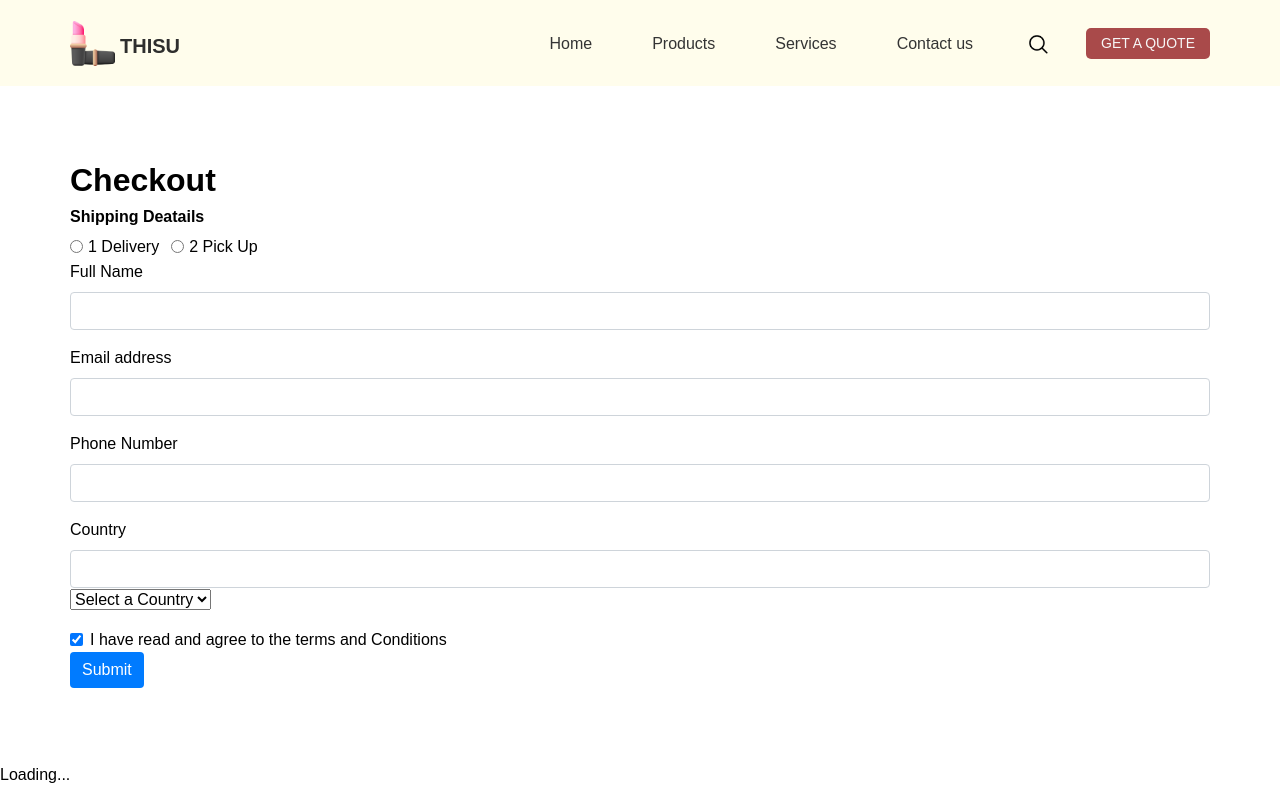
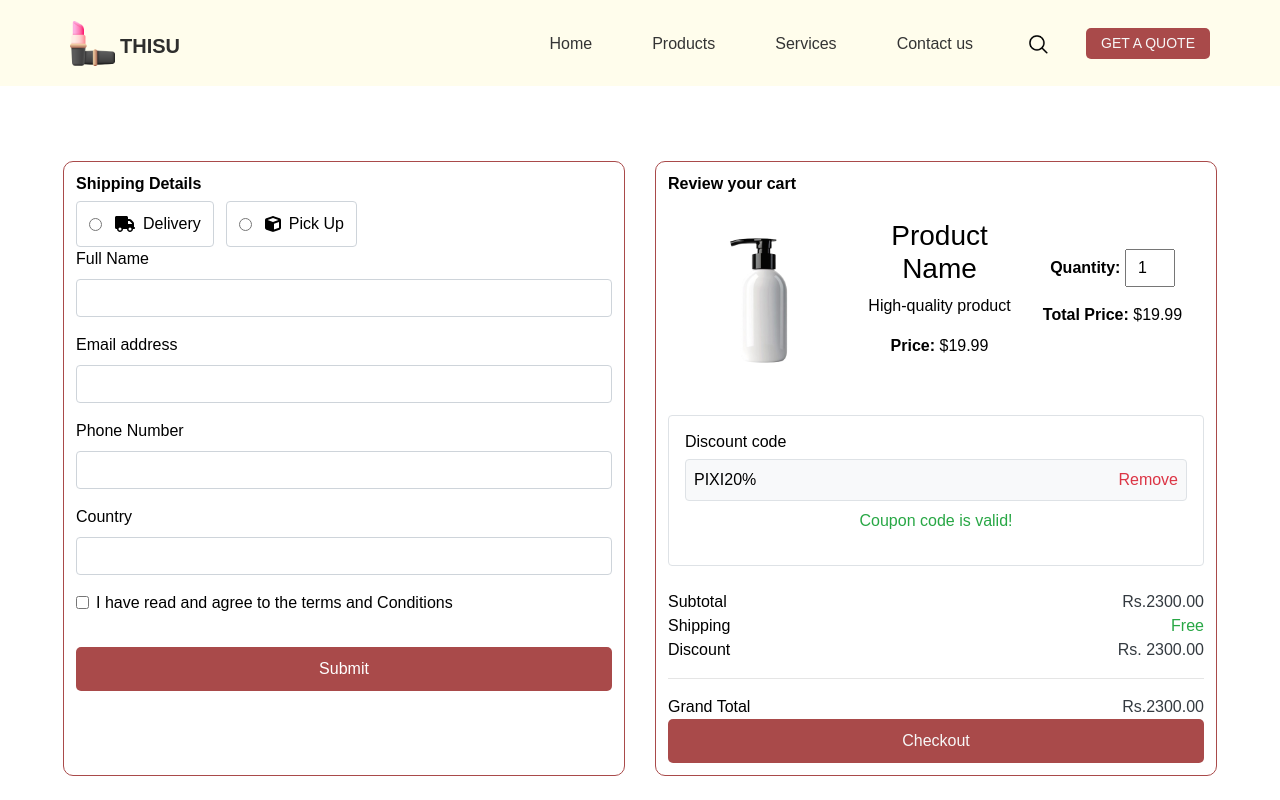
Before and after one commit to Loochi-02/practical_1, a React (Vite) app: page /Checkout in a window 1280 px wide. Shown: the top 800 px of the page. Built offline with nearby package versions, Linux system fonts and the light colour scheme.

Commit message:
checkout page design

```diff
--- a/public/css/style.css
+++ b/public/css/style.css
@@ -372,6 +372,12 @@ a:focus {
   text-transform: uppercase;
 }
 
+/* @media (max-width: 500px) {
+  .tasty_section h2 {
+    font-size: 10px;
+  }
+} */
+
 /* end tasty section */
 
 /* client section */
@@ -545,8 +551,8 @@ a:focus {
 #card {
   /* border-radius: 10px; */
   /* border: 2px solid black; */
-  box-shadow: 2px 2px 8px rgba(77, 65, 65, 0.2); /* Custom shadow */
-  background-color: #f7f7f7;
+  box-shadow: 2px 2px 4px rgba(77, 65, 65, 0.2); /* Custom shadow */
+  background-color: #fffdec;
 }
 
 .leftColumn {
@@ -567,7 +573,7 @@ a:focus {
   border: 2px solid red;
 }
 
-@keyframes bounce {
+/* @keyframes bounce {
   0% {
     transform: translateY(0);
   }
@@ -581,7 +587,7 @@ a:focus {
 
 .location-icon {
   animation: bounce 5s infinite ease-in-out;
-}
+} */
 
 .product-container {
   display: flex;
--- a/src/pages/Cart.jsx
+++ b/src/pages/Cart.jsx
@@ -123,7 +123,7 @@ const Cart = () => {
                   display: "flex",
                 }}
               >
-                <div className="card rounded-3 shadow-lg" id="card">
+                <div className="card rounded-3" id="card">
                   <div className="card-body">
                     {/* <FontAwesomeIcon icon={faGifts}/> */}
 
--- a/src/pages/Checkout.jsx
+++ b/src/pages/Checkout.jsx
@@ -1,15 +1,46 @@
+import { faCube } from "@fortawesome/free-solid-svg-icons/faCube";
+import { faTruck } from "@fortawesome/free-solid-svg-icons/faTruck";
+import { FontAwesomeIcon } from "@fortawesome/react-fontawesome";
+
 const Checkout = () => {
   return (
     <>
       <section className="cart_section layout_padding">
-        <div className="container">
-          <h2 className="font-weight-bold">Checkout</h2>
-          <h6>
-            <strong>Shipping Deatails</strong>
-          </h6>
-          <form className="shipping-form">
+        {/* <h2 className="font-weight-bold">Checkout</h2> */}
+
+        <div
+          className="container col-lg-6 col-xl-6 col-md-12 col-sm-12  pb-3 px-2"
+          style={{
+            display: "grid",
+            gridTemplateColumns: "repeat(2, 1fr)",
+            gridTemplateRows: "auto",
+            gap: "30px",
+          }}
+        >
+          <form
+            className="shipping-form"
+            style={{
+              border: "0.6px solid #a94a4a",
+              padding: "0.75rem",
+              borderRadius: "10px",
+            }}
+          >
+            <h6>
+              <strong>Shipping Details</strong>
+            </h6>
             <div className="radio-btns">
-              <div className="form-check form-check-inline">
+              <div
+                className="form-check form-check-inline"
+                style={{
+                  border: "1px solid #ced4da",
+                  padding: "0.375rem 0.75rem",
+                  borderRadius: "0.25rem",
+                  fontSize: "1rem",
+                  fontWeight: "400",
+                  lineHeight: "1.5",
+                  // width: "47.75%",
+                }}
+              >
                 <input
                   className="form-check-input"
                   type="radio"
@@ -17,11 +48,37 @@ const Checkout = () => {
                   id="inlineRadio1"
                   value="option1"
                 />
-                <label className="form-check-label" for="inlineRadio1">
-                  1 Delivery
+
+                <FontAwesomeIcon
+                  className="delivery-icon d-flex align-items-center"
+                  icon={faTruck}
+                  style={{
+                    color: "black",
+                    fontSize: "1rem",
+                    margin: "0.5rem",
+                    // width: "1rem",
+                    // height: "10",
+                    // alignItems: "center",
+                    // position: "relative",
+                  }}
+                />
+
+                <label className="form-check-label" htmlFor="">
+                  Delivery
                 </label>
               </div>
-              <div className="form-check form-check-inline">
+              <div
+                className="form-check form-check-inline"
+                style={{
+                  border: "1px solid #ced4da",
+                  padding: "0.375rem 0.75rem",
+                  borderRadius: "0.25rem",
+                  fontSize: "1rem",
+                  fontWeight: "400",
+                  lineHeight: "1.5",
+                  // width: "47.75%",
+                }}
+              >
                 <input
                   className="form-check-input"
                   type="radio"
@@ -29,13 +86,25 @@ const Checkout = () => {
                   id="inlineRadio2"
                   value="option2"
                 />
-                <label className="form-check-label" for="inlineRadio2">
-                  2 Pick Up
-                </label>
+
+                <FontAwesomeIcon
+                  className="pick-up-icon d-flex align-items-center"
+                  icon={faCube}
+                  style={{
+                    color: "black",
+                    fontSize: "1rem",
+                    margin: "0.5rem",
+                    // width: "1rem",
+                    // height: "10",
+                    // alignItems: "center",
+                    // position: "relative",
+                  }}
+                />
+                <label className="form-check-label"> Pick Up</label>
               </div>
             </div>
             <div className="mb-3">
-              <label for="exampleInputName" className="form-label">
+              <label htmlFor="exampleInputName" className="form-label">
                 Full Name
               </label>
               <input
@@ -46,7 +115,7 @@ const Checkout = () => {
               />
             </div>
             <div className="mb-3">
-              <label for="exampleInputEmail1" className="form-label">
+              <label htmlFor="exampleInputEmail1" className="form-label">
                 Email address
               </label>
               <input
@@ -57,7 +126,7 @@ const Checkout = () => {
               />
             </div>
             <div className="mb-3">
-              <label for="exampleInputNumber" className="form-label">
+              <label htmlFor="exampleInputNumber" className="form-label">
                 Phone Number
               </label>
               <input
@@ -68,7 +137,7 @@ const Checkout = () => {
               />
             </div>
             <div className="mb-3">
-              <label for="exampleInputCountry" className="form-label">
+              <label htmlFor="exampleInputCountry" className="form-label">
                 Country
               </label>
               <input
@@ -76,11 +145,11 @@ const Checkout = () => {
                 className="form-control"
                 id="exampleInputCountry"
               />
-              <select>
+              {/* <select style={{ lineHeight: "50px", fontSize: "15px" }}>
                 <option>Select a Country</option>
                 <option>India</option>
                 <option>Canada</option>
-              </select>
+              </select> */}
             </div>
             <div className="form-check">
               <input
@@ -88,16 +157,137 @@ const Checkout = () => {
                 type="checkbox"
                 value=""
                 id="flexCheckChecked"
-                checked
+                // checked
               />
-              <label className="form-check-label" for="flexCheckChecked">
+              <label className="form-check-label" htmlFor="flexCheckChecked">
                 I have read and agree to the terms and Conditions
               </label>
             </div>
-            <button type="submit" className="btn btn-primary">
+            <button
+              type="submit"
+              className="custom_orange-btn"
+              style={{
+                marginTop: "2rem",
+                backgroundColor: "#a94a4a",
+                color: "white",
+                fontWeight: "150",
+                width: "100%",
+              }}
+            >
               Submit
             </button>
           </form>
+
+          <div
+            className="cart_summery"
+            style={{
+              border: "0.6px solid #a94a4a",
+              padding: "0.75rem",
+              borderRadius: "10px",
+            }}
+          >
+            <h6>
+              <strong>Review your cart</strong>
+            </h6>
+            <div className="product-container">
+              {/* <!-- Column 3: Product Image --> */}
+              <div className="column">
+                <img
+                  className="product-image"
+                  src="images/cream-product.png"
+                  alt="Product"
+                />
+              </div>
+
+              {/* <!-- Column 1: Product Details --> */}
+              <div className="column">
+                <h3>Product Name</h3>
+                <p>High-quality product</p>
+                <p>
+                  <strong>Price:</strong> $19.99
+                </p>
+              </div>
+
+              {/* <!-- Column 2: Quantity, Total Price, Delete --> */}
+              <div className="column">
+                <p>
+                  <strong>Quantity:</strong>{" "}
+                  <input
+                    type="number"
+                    className="quantity-input"
+                    value="1"
+                    min="1"
+                  />
+                </p>
+                <p>
+                  <strong>Total Price:</strong> $19.99
+                </p>
+                {/* <button className="delete-btn">Delete</button> */}
+              </div>
+            </div>
+            <div className="mt-4 p-3 border rounded mb-4">
+              <h6 className="fw-bold">Discount code</h6>
+              <div className="d-flex flex-column flex-md-row justify-content-between align-items-center border p-2 rounded bg-light">
+                <div className="d-flex align-items-center">
+                  <i className="bi bi-ticket-detailed text-primary fs-4 me-2"></i>
+                  <span className="fw-bold">PIXI20%</span>
+                </div>
+                <a href="#" className="text-danger fw-bold mt-2 mt-md-0">
+                  Remove
+                </a>
+              </div>
+              <p className="text-success mt-2 text-center text-md-start">
+                Coupon code is valid!
+              </p>
+            </div>
+
+            <div className="d-flex justify-content-between">
+              <span>Subtotal</span>
+              <span className="text-dark fw-bold">Rs.2300.00</span>
+            </div>
+
+            <div className="order">
+              <div className="d-flex justify-content-between">
+                <span>Shipping</span>
+                <span className="text-success fw-bold">Free</span>
+              </div>
+
+              <div className="d-flex justify-content-between">
+                <span>Discount</span>
+                <span className="text-dark fw-bold">Rs. 2300.00</span>
+              </div>
+
+              {/* <div className="row d-flex justify-content-between">
+                <div className="leftOne">
+                  <p>Discount</p>
+                </div>
+                <div className="rightOne">
+                  <p>$29.99</p>
+                </div>
+              </div> */}
+              <hr />
+
+              <div className="d-flex justify-content-between">
+                <span>Grand Total</span>
+                <span className="text-dark fw-bolder">Rs.2300.00</span>
+              </div>
+
+              {/* <div className="row">
+                <div className="leftOne">
+                  <p>Grand Total</p>
+                </div>
+                <div className="rightOne">
+                  <p>$29.99</p>
+                </div>
+              </div> */}
+
+              <div>
+                <button className="custom_orange-btn" style={{ width: "100%" }}>
+                  Checkout
+                </button>
+              </div>
+            </div>
+          </div>
         </div>
       </section>
     </>
```
